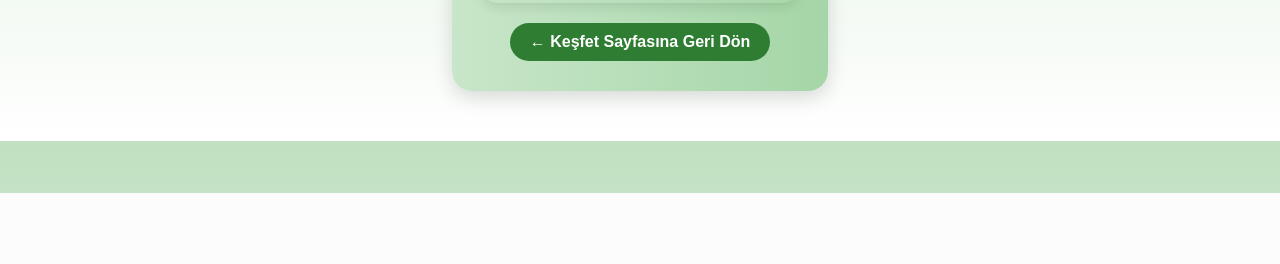
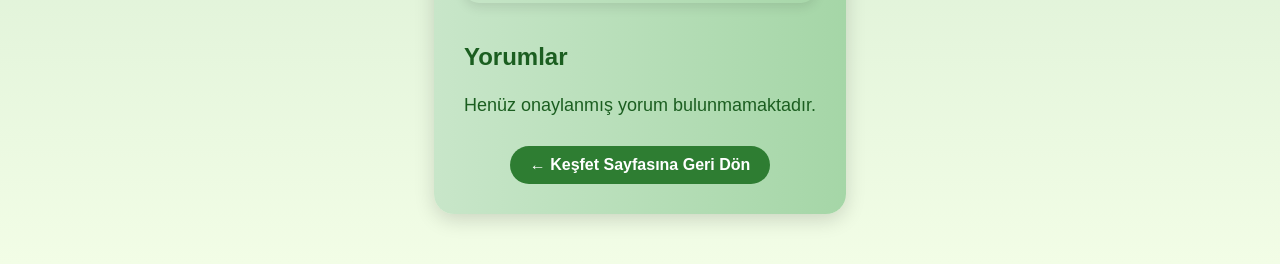
Before and after one commit to sude-tunc/Sonradan-Gurme, a Django app: page /restoran/2/ in a window 1280 px wide. Shown: the part 607-871 px from the top of the page. Before the commit the page ends 800 px from the top, so only its background shows below. Run offline with Django 5.2, Linux system fonts and the light colour scheme; data comes from the database, SQL or seed files in the repository.

Commit message:
restoran sayfası altında yorumları görüntülümee sisitemi(ama daha mod onayına bağlanamdı)

```diff
--- a/sgapp/models.py
+++ b/sgapp/models.py
@@ -1,7 +1,9 @@
+# models.py
+
 from django.db import models
 from django.contrib.auth.models import AbstractUser
 
-#  Özel kullanıcı modeli
+# Kullanıcı modeli
 class User(AbstractUser):
     ROLE_CHOICES = (
         ('normal', 'Normal Kullanıcı'),
@@ -13,17 +15,25 @@ class User(AbstractUser):
     profile_picture = models.ImageField(upload_to='profiles/', null=True, blank=True)
     favorite_dish = models.CharField(max_length=100, blank=True, null=True)
 
-
     def __str__(self):
         return self.username
 
+# 🍽 Restaurant modeli (YUKARI ALINDI)
+class Restaurant(models.Model):
+    name = models.CharField(max_length=200)
+    address = models.TextField(blank=True, null=True)
+    latitude = models.FloatField()
+    longitude = models.FloatField()
 
-#  Yorum modeli
+    def __str__(self):
+        return self.name
+
+# ✍️ Yorum modeli
 class Review(models.Model):
     RATING_CHOICES = [(i, str(i)) for i in range(1, 6)]
 
     user = models.ForeignKey(User, on_delete=models.CASCADE)
-    restaurant_name = models.CharField(max_length=255)
+    restaurant = models.ForeignKey('Restaurant', on_delete=models.CASCADE)  # 👈 Tırnak içinde!
     comment = models.TextField()
     rating = models.IntegerField(choices=RATING_CHOICES)
     created_at = models.DateTimeField(auto_now_add=True)
@@ -34,9 +44,9 @@ class Review(models.Model):
     ], default='pending')
 
     def __str__(self):
-        return f"{self.user.username} - {self.restaurant_name} - {self.rating}"
+        return f"{self.user.username} - {self.restaurant.name} - {self.rating}"
 
-
+# Gurme başvurusu modeli
 class Application(models.Model):
     user = models.ForeignKey(User, on_delete=models.CASCADE)
     message = models.TextField()
@@ -48,15 +58,3 @@ class Application(models.Model):
 
     def __str__(self):
         return f"{self.user.username} - {self.status}"
-
-# sgapp/models.py
-from django.db import models
-
-class Restaurant(models.Model):
-    name = models.CharField(max_length=200)
-    address = models.TextField(blank=True, null=True)
-    latitude = models.FloatField()
-    longitude = models.FloatField()
-
-    def __str__(self):
-        return self.name
--- a/sgapp/views.py
+++ b/sgapp/views.py
@@ -116,6 +116,10 @@ from .models import Review
 
 from .models import Review, Restaurant
 
+from sgapp.models import Review, Restaurant
+from django.contrib.auth.decorators import login_required
+from django.shortcuts import redirect
+
 @login_required
 def yorum_ekle_view(request):
     if request.method == 'POST':
@@ -127,12 +131,13 @@ def yorum_ekle_view(request):
 
         Review.objects.create(
             user=request.user,
-            restaurant_name=restoran.name,  # sadece adı string olarak kaydediyoruz
+            restaurant=restoran,  # ✅ artık ForeignKey kullanıyoruz
             rating=rating,
             comment=comment,
             status='pending'
         )
         return redirect('gurme_dashboard')
+
 
     restoranlar = Restaurant.objects.all()
     return render(request, 'yorum_ekle.html', {'restaurants': restoranlar})
@@ -246,20 +251,22 @@ def kesfet_view(request):
 
 from django.shortcuts import get_object_or_404
 
+
+
+from django.shortcuts import render, get_object_or_404
 from .models import Restaurant, Review
-from django.shortcuts import render, get_object_or_404
 
 def restoran_detay_view(request, restoran_id):
     restoran = get_object_or_404(Restaurant, id=restoran_id)
 
-    # Bu restorana ait yorumları filtrele
-    yorumlar = Review.objects.filter(restaurant_name=restoran.name, status='approved')
+    # Bu restorana ait onaylanmış yorumları getir
+    yorumlar = Review.objects.filter(restaurant=restoran, status='approved')
 
     return render(request, 'restoran_detay.html', {
         'restoran': restoran,
         'yorumlar': yorumlar
+    })
 
-    })
 
 
 from django.shortcuts import render
--- a/static/css/styles.css
+++ b/static/css/styles.css
@@ -1,7 +1,7 @@
 /* Genel Stil */
 body {
     font-family: 'Poppins', sans-serif;
-    background: linear-gradient(to bottom, #c0e0c1, #ffffff);
+    background: linear-gradient(to bottom, #c0e0c1, #f2fde6);
     color: #333;
     margin: 0;
     padding: 0;
--- a/templates/restoran_detay.html
+++ b/templates/restoran_detay.html
@@ -47,6 +47,29 @@
         overflow: hidden;
         box-shadow: 0 4px 12px rgba(0, 0, 0, 0.1);
     }
+
+    .restoran-yorumlar {
+        margin-top: 40px;
+        text-align: left;
+    }
+
+    .restoran-yorumlar h3 {
+        font-size: 24px;
+        color: #1b5e20;
+    }
+
+    .yorum-karti {
+        background-color: #e8f5e9;
+        padding: 15px;
+        border-radius: 10px;
+        margin: 15px 0;
+    }
+
+    .yorum-karti img {
+        max-width: 100%;
+        margin-top: 10px;
+        border-radius: 10px;
+    }
 </style>
 
 <div class="restoran-detay-container">
@@ -67,6 +90,29 @@
         </iframe>
     </div>
 
+    <!-- Yorumlar -->
+    <div class="restoran-yorumlar">
+        <h3>Yorumlar</h3>
+        {% if yorumlar %}
+            {% for yorum in yorumlar %}
+                <div class="yorum-karti">
+                    <p><strong>{{ yorum.user.username }}</strong> - {{ yorum.rating }} ⭐</p>
+                    <p>{{ yorum.comment }}</p>
+
+                    {% if yorum.image %}
+                        <img src="{{ yorum.image.url }}" alt="Yemek Fotoğrafı">
+                    {% endif %}
+
+                    {% if yorum.receipt %}
+                        <p style="font-size: 12px; margin-top: 10px;"><em>Fiş/Fatura eklendi</em></p>
+                    {% endif %}
+                </div>
+            {% endfor %}
+        {% else %}
+            <p style="margin-top: 20px;">Henüz onaylanmış yorum bulunmamaktadır.</p>
+        {% endif %}
+    </div>
+
     <a href="{% url 'kesfet' %}" class="geri-don-link">← Keşfet Sayfasına Geri Dön</a>
 </div>
 {% endblock %}
```
Also changed, not shown: db.sqlite3, media/profiles/HGME1443_F7HS9xT.JPG (added), sgapp/migrations/0001_initial.py, sgapp/migrations/0002_review.py (deleted), sgapp/migrations/0003_application.py (deleted), sgapp/migrations/0004_remove_application_application_text_and_more.py (deleted), sgapp/migrations/0005_user_favorite_dish.py (deleted), sgapp/migrations/0006_restaurant.py (deleted).
